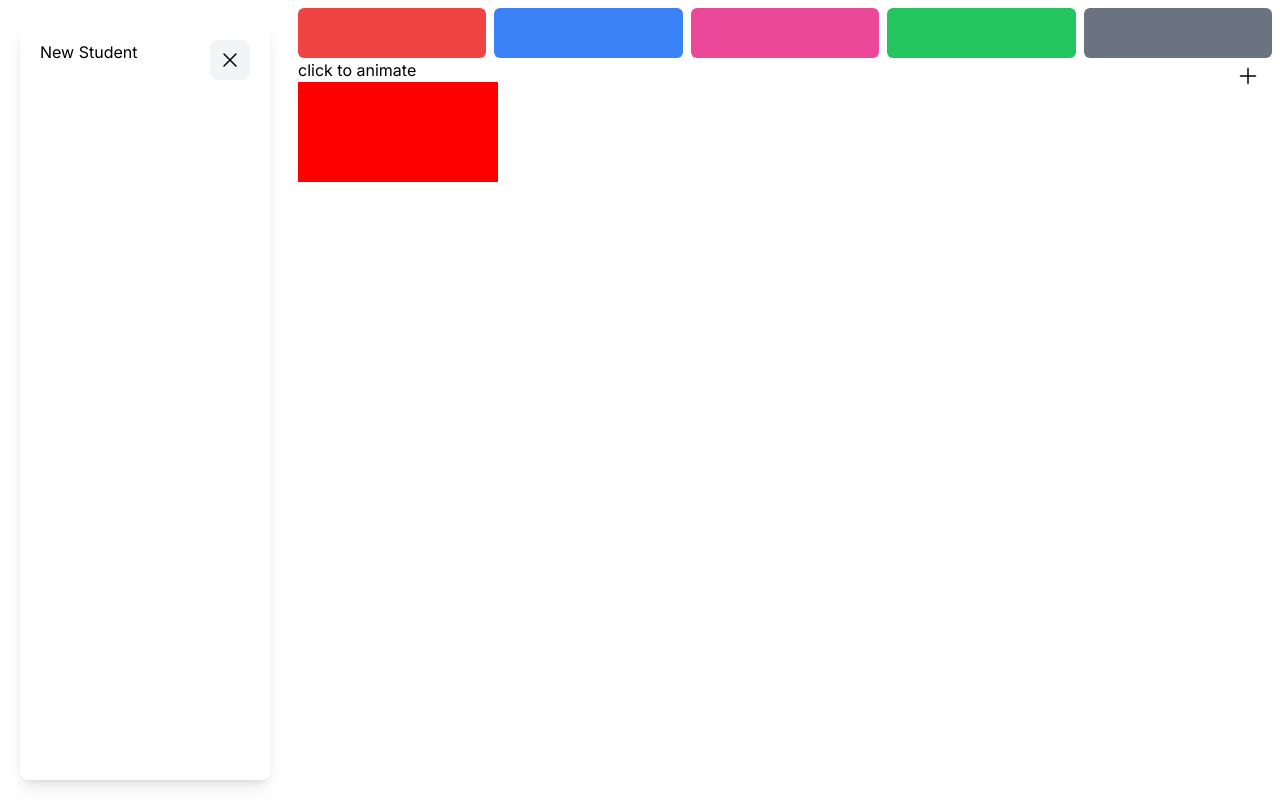
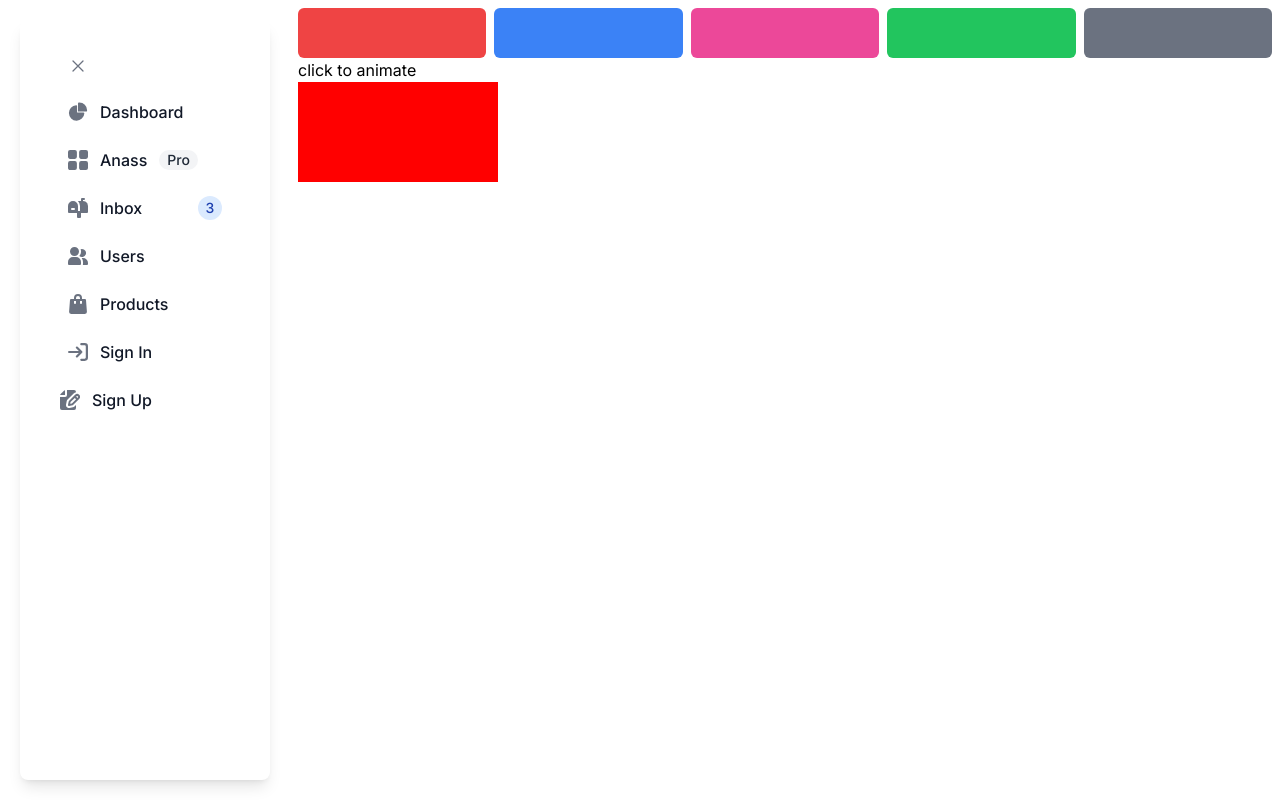
Before and after one commit to anass2002-dr/school-managment, a Next.js app: page / in a window 1280 px wide. Built offline with nearby package versions, Linux system fonts and the light colour scheme; what tailwindcss-animated would draw is missing.

Commit message:
12-01-2024-18:36

```diff
--- a/src/app/components/sidebar.module.css
+++ b/src/app/components/sidebar.module.css
@@ -26,7 +26,7 @@
 .sidebar{
     width: 250px;
     height: 95vh;
-    transition: width 1s;
+    transition: width 0.5s;
 }
 .hide_sidebar{
     width: 77px;
--- a/src/app/components/sidebar2.tsx
+++ b/src/app/components/sidebar2.tsx
@@ -6,18 +6,18 @@
 
     return(
         <>
-            <div className={(display ? style.sidebar :style.hide_sidebar )+" bg-white shadow-lg m-5 p-5 rounded-lg "}>
+            {/* <div className={(display ? style.sidebar :style.hide_sidebar )+" bg-white shadow-lg m-5 p-5 rounded-lg "}>
                 <ul className='list-none'>
-                    <li className='relative' >
-                        <button className='absolute right-0 bg-gray-100 p-2 rounded-lg' onClick={()=>setdisplay(!display)}>
+                    <li className='p-3 flex justify-end text-lg h-12' >
+                        <button className='bg-gray-100 p-2 rounded-lg' onClick={()=>setdisplay(!display)}>
                             <svg xmlns="http://www.w3.org/2000/svg" fill="none" viewBox="0 0 24 24" strokeWidth={1.5} stroke="currentColor" className="w-6 h-6">
                                 <path strokeLinecap="round" strokeLinejoin="round" d={`${display ?"M6 18 18 6M6 6l12 12":"M3.75 6.75h16.5M3.75 12h16.5m-16.5 5.25h16.5"}`} />
                             </svg>
                         </button>
                     </li>
-                    <li className=''>
-                        <span>New Student</span>
-                        <div className="absolute right-5">
+                    <li className='p-3 flex relative text-lg hover:bg-gray-100 rounded-lg h-12'>
+                        {display && <span>New Student</span>}
+                        <div className="absolute right-5 ">
                             <svg xmlns="http://www.w3.org/2000/svg" fill="none" viewBox="0 0 24 24" strokeWidth={1.5} stroke="currentColor" className="w-6 h-6">
                                 <path strokeLinecap="round" strokeLinejoin="round" d="M12 4.5v15m7.5-7.5h-15" />
                             </svg>
@@ -25,7 +25,84 @@
                     </li>
 
                 </ul>
+            </div> */}
+    <div className={(display ? style.sidebar :style.hide_sidebar )+" bg-white shadow-lg m-5 p-5 rounded-lg "}>
+
+            <div className="h-full px-3 pb-4  bg-white dark:bg-gray-800">
+                <ul className="space-y-2 font-medium">
+                    <li>
+                        <button className={`${display ? " flex items-center p-2 m-2" :"m-2 "} text-gray-900 rounded-lg dark:text-white hover:bg-gray-100 dark:hover:bg-gray-700 group`} onClick={()=>setdisplay(!display)} >
+                            <svg xmlns="http://www.w3.org/2000/svg" fill="none" viewBox="0 0 24 24" strokeWidth={1.5} stroke="currentColor" className="w-5 h-5 text-gray-500 transition duration-75 dark:text-gray-400 group-hover:text-gray-900 dark:group-hover:text-white">
+                                <path strokeLinecap="round" strokeLinejoin="round" d={`${display ?"M6 18 18 6M6 6l12 12":"M3.75 6.75h16.5M3.75 12h16.5m-16.5 5.25h16.5"}`} />
+                            </svg>
+                        </button>
+                    </li>
+                    <li>
+                        <a href="#" className={`${display ? " flex items-center p-2 m-2" :"m-2 "}  text-gray-900 rounded-lg dark:text-white hover:bg-gray-100 dark:hover:bg-gray-700 group`}>
+                        <svg className="flex-shrink-0 w-5 h-5 text-gray-500 transition duration-75 dark:text-gray-400 group-hover:text-gray-900 dark:group-hover:text-white" aria-hidden="true" xmlns="http://www.w3.org/2000/svg" fill="currentColor" viewBox="0 0 22 21">
+                            <path d="M16.975 11H10V4.025a1 1 0 0 0-1.066-.998 8.5 8.5 0 1 0 9.039 9.039.999.999 0 0 0-1-1.066h.002Z"/>
+                            <path d="M12.5 0c-.157 0-.311.01-.565.027A1 1 0 0 0 11 1.02V10h8.975a1 1 0 0 0 1-.935c.013-.188.028-.374.028-.565A8.51 8.51 0 0 0 12.5 0Z"/>
+                        </svg>
+                        {display ? <span className="ms-3">Dashboard</span> :""}
+                        </a>
+                    </li>
+                    <li>
+                        <a href="#" className={`${display ? " flex items-center p-2 m-2" :"m-2 "}  text-gray-900 rounded-lg dark:text-white hover:bg-gray-100 dark:hover:bg-gray-700 group`}>
+                        <svg className="flex-shrink-0 w-5 h-5 text-gray-500 transition duration-75 dark:text-gray-400 group-hover:text-gray-900 dark:group-hover:text-white" aria-hidden="true" xmlns="http://www.w3.org/2000/svg" fill="currentColor" viewBox="0 0 18 18">
+                            <path d="M6.143 0H1.857A1.857 1.857 0 0 0 0 1.857v4.286C0 7.169.831 8 1.857 8h4.286A1.857 1.857 0 0 0 8 6.143V1.857A1.857 1.857 0 0 0 6.143 0Zm10 0h-4.286A1.857 1.857 0 0 0 10 1.857v4.286C10 7.169 10.831 8 11.857 8h4.286A1.857 1.857 0 0 0 18 6.143V1.857A1.857 1.857 0 0 0 16.143 0Zm-10 10H1.857A1.857 1.857 0 0 0 0 11.857v4.286C0 17.169.831 18 1.857 18h4.286A1.857 1.857 0 0 0 8 16.143v-4.286A1.857 1.857 0 0 0 6.143 10Zm10 0h-4.286A1.857 1.857 0 0 0 10 11.857v4.286c0 1.026.831 1.857 1.857 1.857h4.286A1.857 1.857 0 0 0 18 16.143v-4.286A1.857 1.857 0 0 0 16.143 10Z"/>
+                        </svg>
+                        {display ? <span className="ms-3">Anass</span> :""}
+                        {display ? <span className="inline-flex items-center justify-center px-2 ms-3 text-sm font-medium text-gray-800 bg-gray-100 rounded-full dark:bg-gray-700 dark:text-gray-300">Pro</span>
+                         :""}
+                         </a>
+                    </li>
+                    <li>
+                        <a href="#" className={`${display ? " flex items-center p-2 m-2" :"m-2 "}  text-gray-900 rounded-lg dark:text-white hover:bg-gray-100 dark:hover:bg-gray-700 group`}>
+                        <svg className="flex-shrink-0 w-5 h-5 text-gray-500 transition duration-75 dark:text-gray-400 group-hover:text-gray-900 dark:group-hover:text-white" aria-hidden="true" xmlns="http://www.w3.org/2000/svg" fill="currentColor" viewBox="0 0 20 20">
+                            <path d="m17.418 3.623-.018-.008a6.713 6.713 0 0 0-2.4-.569V2h1a1 1 0 1 0 0-2h-2a1 1 0 0 0-1 1v2H9.89A6.977 6.977 0 0 1 12 8v5h-2V8A5 5 0 1 0 0 8v6a1 1 0 0 0 1 1h8v4a1 1 0 0 0 1 1h2a1 1 0 0 0 1-1v-4h6a1 1 0 0 0 1-1V8a5 5 0 0 0-2.582-4.377ZM6 12H4a1 1 0 0 1 0-2h2a1 1 0 0 1 0 2Z"/>
+                        </svg>
+                        {display ? <span className="flex-1 ms-3 whitespace-nowrap">Inbox</span> :""}
+                        {display ? <span className="inline-flex items-center justify-center w-3 h-3 p-3 ms-3 text-sm font-medium text-blue-800 bg-blue-100 rounded-full dark:bg-blue-900 dark:text-blue-300">3</span>
+                        :""}
+                        </a>
+                    </li>
+                    <li>
+                        <a href="#" className={`${display ? " flex items-center p-2 m-2" :"m-2 "}  text-gray-900 rounded-lg dark:text-white hover:bg-gray-100 dark:hover:bg-gray-700 group`}>
+                        <svg className="flex-shrink-0 w-5 h-5 text-gray-500 transition duration-75 dark:text-gray-400 group-hover:text-gray-900 dark:group-hover:text-white" aria-hidden="true" xmlns="http://www.w3.org/2000/svg" fill="currentColor" viewBox="0 0 20 18">
+                            <path d="M14 2a3.963 3.963 0 0 0-1.4.267 6.439 6.439 0 0 1-1.331 6.638A4 4 0 1 0 14 2Zm1 9h-1.264A6.957 6.957 0 0 1 15 15v2a2.97 2.97 0 0 1-.184 1H19a1 1 0 0 0 1-1v-1a5.006 5.006 0 0 0-5-5ZM6.5 9a4.5 4.5 0 1 0 0-9 4.5 4.5 0 0 0 0 9ZM8 10H5a5.006 5.006 0 0 0-5 5v2a1 1 0 0 0 1 1h11a1 1 0 0 0 1-1v-2a5.006 5.006 0 0 0-5-5Z"/>
+                        </svg>
+                        {display ? <span className="flex-1 ms-3 whitespace-nowrap">Users</span> :""}
+                        </a>
+                    </li>
+                    <li>
+                        <a href="#" className={`${display ? " flex items-center p-2 m-2" :"m-2 "}  text-gray-900 rounded-lg dark:text-white hover:bg-gray-100 dark:hover:bg-gray-700 group`}>
+                        <svg className="flex-shrink-0 w-5 h-5 text-gray-500 transition duration-75 dark:text-gray-400 group-hover:text-gray-900 dark:group-hover:text-white" aria-hidden="true" xmlns="http://www.w3.org/2000/svg" fill="currentColor" viewBox="0 0 18 20">
+                            <path d="M17 5.923A1 1 0 0 0 16 5h-3V4a4 4 0 1 0-8 0v1H2a1 1 0 0 0-1 .923L.086 17.846A2 2 0 0 0 2.08 20h13.84a2 2 0 0 0 1.994-2.153L17 5.923ZM7 9a1 1 0 0 1-2 0V7h2v2Zm0-5a2 2 0 1 1 4 0v1H7V4Zm6 5a1 1 0 1 1-2 0V7h2v2Z"/>
+                        </svg>
+                        {display ? <span className="flex-1 ms-3 whitespace-nowrap">Products</span> :""}
+                        </a>
+                    </li>
+                    <li>
+                        <a href="#" className={`${display ? " flex items-center p-2 m-2" :"m-2 "}  text-gray-900 rounded-lg dark:text-white hover:bg-gray-100 dark:hover:bg-gray-700 group`}>
+                        <svg className="flex-shrink-0 w-5 h-5 text-gray-500 transition duration-75 dark:text-gray-400 group-hover:text-gray-900 dark:group-hover:text-white" aria-hidden="true" xmlns="http://www.w3.org/2000/svg" fill="none" viewBox="0 0 18 16">
+                            <path stroke="currentColor" stroke-linecap="round" stroke-linejoin="round" stroke-width="2" d="M1 8h11m0 0L8 4m4 4-4 4m4-11h3a2 2 0 0 1 2 2v10a2 2 0 0 1-2 2h-3"/>
+                        </svg>
+                        {display ? <span className="flex-1 ms-3 whitespace-nowrap">Sign In</span> :""}
+                        </a>
+                    </li>
+                    <li>
+                        <a href="#" className={`${display ? " flex items-center p-2 " :" "}  text-gray-900 rounded-lg dark:text-white hover:bg-gray-100 dark:hover:bg-gray-700 group`}>
+                        <svg className="flex-shrink-0 w-5 h-5 text-gray-500 transition duration-75 dark:text-gray-400 group-hover:text-gray-900 dark:group-hover:text-white" aria-hidden="true" xmlns="http://www.w3.org/2000/svg" fill="currentColor" viewBox="0 0 20 20">
+                            <path d="M5 5V.13a2.96 2.96 0 0 0-1.293.749L.879 3.707A2.96 2.96 0 0 0 .13 5H5Z"/>
+                            <path d="M6.737 11.061a2.961 2.961 0 0 1 .81-1.515l6.117-6.116A4.839 4.839 0 0 1 16 2.141V2a1.97 1.97 0 0 0-1.933-2H7v5a2 2 0 0 1-2 2H0v11a1.969 1.969 0 0 0 1.933 2h12.134A1.97 1.97 0 0 0 16 18v-3.093l-1.546 1.546c-.413.413-.94.695-1.513.81l-3.4.679a2.947 2.947 0 0 1-1.85-.227 2.96 2.96 0 0 1-1.635-3.257l.681-3.397Z"/>
+                            <path d="M8.961 16a.93.93 0 0 0 .189-.019l3.4-.679a.961.961 0 0 0 .49-.263l6.118-6.117a2.884 2.884 0 0 0-4.079-4.078l-6.117 6.117a.96.96 0 0 0-.263.491l-.679 3.4A.961.961 0 0 0 8.961 16Zm7.477-9.8a.958.958 0 0 1 .68-.281.961.961 0 0 1 .682 1.644l-.315.315-1.36-1.36.313-.318Zm-5.911 5.911 4.236-4.236 1.359 1.359-4.236 4.237-1.7.339.341-1.699Z"/>
+                        </svg>
+                        {display ? <span className="flex-1 ms-3 whitespace-nowrap">Sign Up</span> :""}
+                        </a>
+                    </li>
+                </ul>
             </div>
+    </div>
         </>
     )
 }
```
